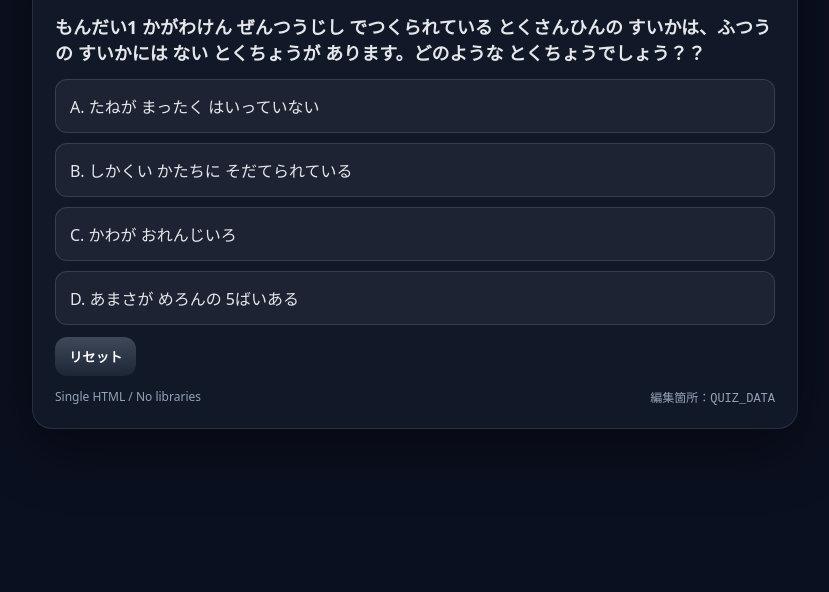
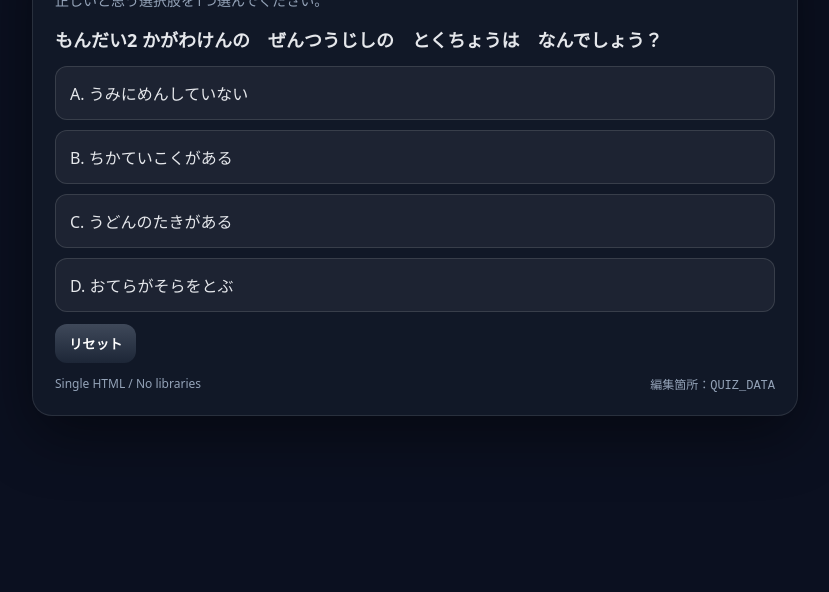
Before and after one commit to jako-ojisan/qr-quiz-2, a plain HTML site: page index.html in a window 1280 px wide. Shown: the part 248-840 px from the top of the page, without its empty margins (225-1054 px from the left). Drawn offline with Linux system fonts and the light colour scheme.

Commit message:
first commit

```diff
--- a/index.html
+++ b/index.html
@@ -58,14 +58,14 @@
 <script>
 /* ====== クイズ定義（ここを書き換えて使います） ====== */
 const QUIZ_DATA = {
-  question: "もんだい1 かがわけん ぜんつうじし でつくられている とくさんひんの すいかは、ふつうの すいかには ない とくちょうが あります。どのような とくちょうでしょう？？",
+  question: "もんだい2 かがわけんの　ぜんつうじしの　とくちょうは　なんでしょう？",
   choices: [
-    "A. たねが まったく はいっていない",
-    "B. しかくい かたちに そだてられている",
-    "C. かわが おれんじいろ",
-    "D. あまさが めろんの 5ばいある"
+    "A. うみにめんしていない",
+    "B. ちかていこくがある",
+    "C. うどんのたきがある",
+    "D. おてらがそらをとぶ"
   ],
-  correctIndex: 1,        // 0始まり（Bが正解なら 1）
+  correctIndex: 0,        // 0始まり（Bが正解なら 1）
   keywordOnCorrect: "く" // 正解時に表示するキーワード（不要なら "" に）
 };
 /* ===================================================== */
```
